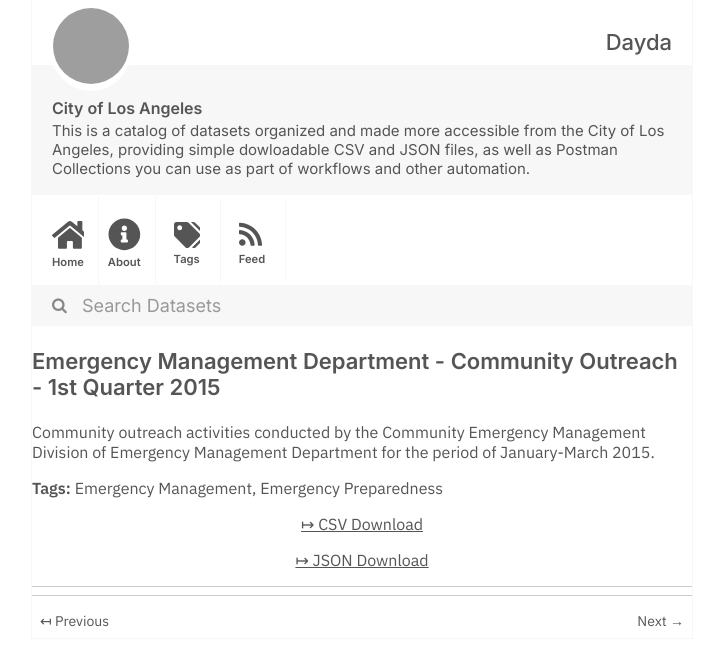
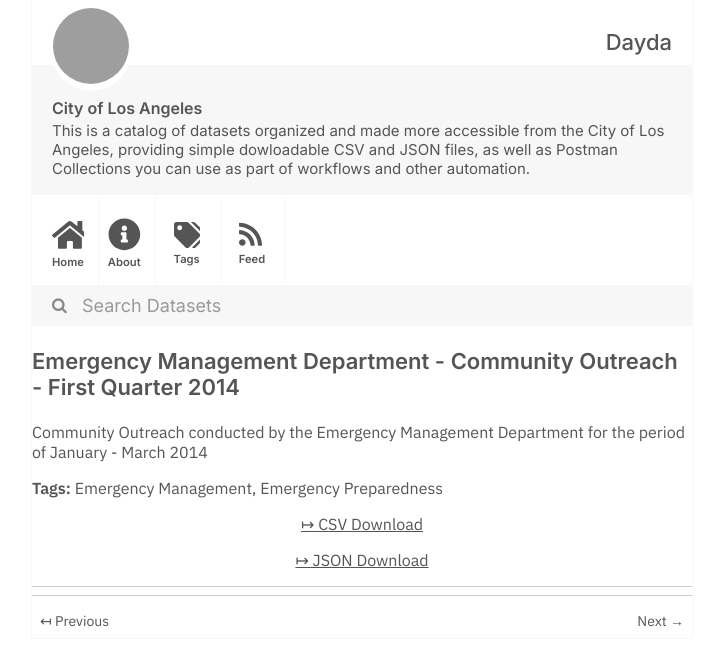
Before and after one commit to dayda-entities/city-of-los-angeles, a Jekyll site: the page built from _posts/2020-11-10-emergency-management-departmen.md, in a window 1280 px wide, cut to the strip 0-666 px from the top of the page. Shown: the whole strip, without its empty margins (278-993 px from the left). Built offline with Jekyll 4.4.1, drawn with Linux system fonts in a browser that asks for light colours; grey boxes are pictures that could not be loaded.

```diff
--- a/_posts/2020-11-10-emergency-management-departmen.md
+++ b/_posts/2020-11-10-emergency-management-departmen.md
@@ -1,7 +1,7 @@
 ---
-title: Emergency Management Department - Community Outreach - 1st Quarter 2015
-created: '2020-11-10T17:52:24.652350'
-modified: '2020-12-02T15:56:30.705735'
+title: Emergency Management Department - Community Outreach - First Quarter 2014
+created: '2020-11-10T17:52:07.966258'
+modified: '2020-12-02T15:55:07.666974'
 state: active
 type: dataset
 tags:
@@ -9,9 +9,9 @@ tags:
   - Emergency Preparedness
 groups:
   - Local Government
-csv_url: 'https://data.lacity.org/api/views/iz9s-qc6r/rows.csv?accessType=DOWNLOAD'
-json_url: 'https://data.lacity.org/api/views/iz9s-qc6r/rows.json?accessType=DOWNLOAD'
+csv_url: 'https://data.lacity.org/api/views/6xuk-a67v/rows.csv?accessType=DOWNLOAD'
+json_url: 'https://data.lacity.org/api/views/6xuk-a67v/rows.json?accessType=DOWNLOAD'
 layout: post
 
 ---
-Community outreach activities conducted by the Community Emergency Management Division of Emergency Management Department for the period of January-March 2015.
+Community Outreach conducted by the Emergency Management Department for the period of January - March 2014
```
